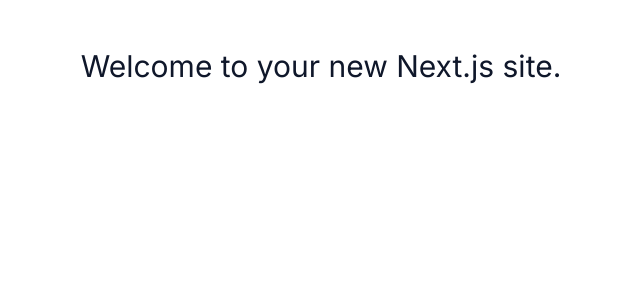
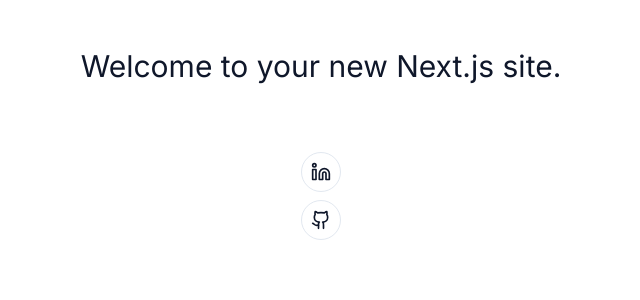
Before and after one commit to PattyCoding123/personal-portfolio-v2, a Next.js app: page / in a window 1280 px wide. Shown: the top 300 px of the page, without its empty margins (319-959 px from the left). Built offline with nearby package versions, Linux system fonts and the light colour scheme.

Commit message:
Create social media component

```diff
--- a/src/app/page.tsx
+++ b/src/app/page.tsx
@@ -1,9 +1,12 @@
+import SocialMedia from "@/components/social-media";
+
 export default function Home() {
   return (
     <main className="mx-auto px-6">
       <p className="my-12 text-center text-3xl text-foreground">
         Welcome to your new Next.js site.
       </p>
+      <SocialMedia />
     </main>
   );
 }
--- /dev/null
+++ b/src/components/social-media.tsx
@@ -0,0 +1,26 @@
+import { Icons } from "./icons";
+export default function SocialMedia() {
+  return (
+    <div className="flex flex-col items-center justify-end p-4">
+      <a
+        href="https://www.linkedin.com/in/patrick-ducusin-879b25208/"
+        target="_blank"
+        rel="noopener noreferrer"
+      >
+        <div className="3xl:w-[70px] 3xl:h-[70px] 3xl:my-2 group mx-0 my-1 flex h-10 w-10 items-center justify-center rounded-full border border-solid bg-background transition-all duration-300 ease-in-out hover:bg-foreground">
+          <Icons.linkedin className="3xl:h-[30px] 3xl:w-[30px] h-5 w-5 group-hover:text-background" />
+        </div>
+      </a>
+
+      <a
+        href="https://github.com/PattyCoding123"
+        target="_blank"
+        rel="noopener noreferrer"
+      >
+        <div className="group mx-0 my-1 flex h-10 w-10 items-center justify-center rounded-full border border-solid bg-background transition-all duration-300 ease-in-out hover:bg-foreground">
+          <Icons.github className="3xl:h-[30px] 3xl:w-[30px] h-5 w-5 group-hover:text-background" />
+        </div>
+      </a>
+    </div>
+  );
+}
```
